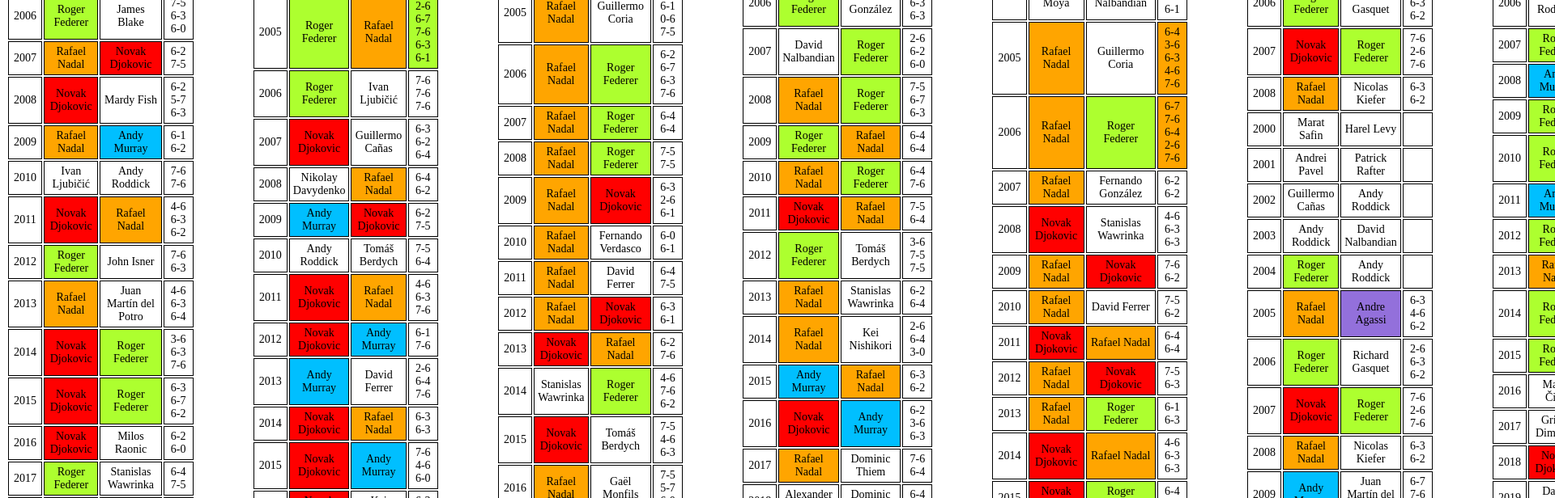
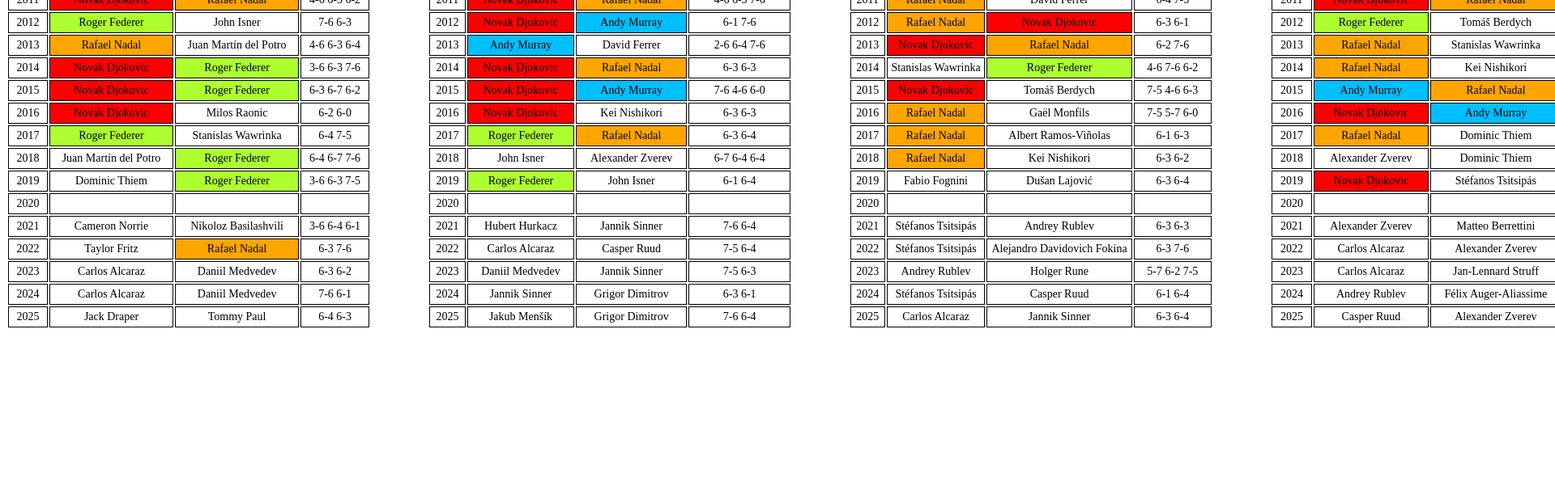
Before and after one commit to guillaumebarranco/tennis_winners, an Angular app: page /masters in a window 1280 px wide. Shown: the part 1340-1956 px from the top of the page at 81% size, 1920 px wide, since content can reach past the window. After the commit the page ends 1755 px from the top, so only its background shows below. Built offline with nearby package versions, Linux system fonts and the light colour scheme.

Commit message:
little modifs

```diff
--- a/src/app/components/tournament/tournament.component.scss
+++ b/src/app/components/tournament/tournament.component.scss
@@ -1,5 +1,6 @@
 table {
   font-size: 14px;
+  width: 450px;
 }
 
 thead th {
--- a/src/app/data/masters/montreal.ts
+++ b/src/app/data/masters/montreal.ts
@@ -40,47 +40,6 @@ export const montrealWinners = [
   {year:2006, winner: 'Roger Federer', finalist: 'Richard Gasquet', score: ['2-6', '6-3', '6-2']},
   {year:2007, winner: 'Novak Djokovic', finalist: 'Roger Federer', score: ['7-6', '2-6', '7-6']},
   {year:2008, winner: 'Rafael Nadal', finalist: 'Nicolas Kiefer', score: ['6-3', '6-2']},
-  {year:1968, winner:'Cliff Richey', finalist: 'Earl Butch Buchholz', score: ['', '', '']},
-  {year:1969, winner:'Cliff Richey', finalist: 'Butch Buchholz', score: ['', '', '']},
-  {year:1970, winner:'Rod Laver', finalist: 'Roger Taylor', score: ['', '', '']},
-  {year:1971, winner:'John Newcombe', finalist: 'Tom Okker', score: ['', '', '']},
-  {year:1972, winner:'Ilie Năstase', finalist: 'Andrew Pattison', score: ['', '', '']},
-  {year:1973, winner:'Tom Okker', finalist: 'Manuel Orantes', score: ['', '', '']},
-  {year:1974, winner:'Guillermo Vilas', finalist: 'Manuel Orantes', score: ['', '', '']},
-  {year:1975, winner:'Manuel Orantes', finalist: 'Ilie Năstase', score: ['', '', '']},
-  {year:1976, winner:'Guillermo Vilas', finalist: 'Wojtek Fibak', score: ['', '', '']},
-  {year:1977, winner:'Jeff Borowiak', finalist: 'Jaime Fillol', score: ['', '', '']},
-  {year:1978, winner:'Eddie Dibbs', finalist: 'José Luis Clerc', score: ['', '', '']},
-  {year:1979, winner:'Björn Borg', finalist: 'John McEnroe', score: ['', '', '']},
-  {year:1980, winner:'Ivan Lendl', finalist: 'Björn Borg', score: ['', '', '']},
-  {year:1981, winner:'Ivan Lendl', finalist: 'Eliot Teltscher', score: ['', '', '']},
-  {year:1982, winner:'Vitas Gerulaitis', finalist: 'Ivan Lendl', score: ['', '', '']},
-  {year:1983, winner:'Ivan Lendl', finalist: 'Anders Järryd', score: ['', '', '']},
-  {year:1984, winner:'John McEnroe', finalist: 'Vitas Gerulaitis', score: ['', '', '']},
-  {year:1985, winner:'John McEnroe', finalist: 'Ivan Lendl', score: ['', '', '']},
-  {year:1986, winner:'Boris Becker', finalist: 'Stefan Edberg', score: ['', '', '']},
-  {year: 1987, winner: 'Ivan Lendl', finalist: 'Stefan Edberg', score: ['', '', '']},
-  {year: 1988, winner: 'Ivan Lendl', finalist: 'Kevin Curren', score: ['', '', '']},
-  {year: 1989, winner: 'Ivan Lendl', finalist: 'John McEnroe', score: ['', '', '']},
-  {year: 1990, winner: 'Michael Chang', finalist: 'Jay Berger', score: ['', '', '']},
-  {year: 1991, winner: 'Andrei Chesnokov', finalist: 'Petr Korda', score: ['', '', '']},
-  {year: 1992, winner: 'Andre Agassi', finalist: 'Ivan Lendl', score: ['', '', '']},
-  {year: 1993, winner: 'Mikael Pernfors', finalist: 'Todd Martin', score: ['', '', '']},
-  {year: 1994, winner: 'Andre Agassi', finalist: 'Jason Stoltenberg', score: ['', '', '']},
-  {year: 1995, winner: 'Andre Agassi', finalist: 'Pete Sampras', score: ['', '', '']},
-  {year: 1996, winner: 'Wayne Ferreira', finalist: 'Todd Woodbridge', score: ['', '', '']},
-  {year: 1997, winner: 'Chris Woodruff', finalist: 'Gustavo Kuerten', score: ['', '', '']},
-  {year: 1998, winner: 'Patrick Rafter', finalist: 'Richard Krajicek', score: ['', '', '']},
-  {year: 1999, winner: 'Thomas Johansson', finalist: 'Ievgueni Kafelnikov', score: ['', '', '']},
-  {year: 2000, winner: 'Marat Safin', finalist: 'Harel Levy', score: ['', '', '']},
-  {year: 2001, winner: 'Andrei Pavel', finalist: 'Patrick Rafter', score: ['', '', '']},
-  {year: 2002, winner: 'Guillermo Cañas', finalist: 'Andy Roddick', score: ['', '', '']},
-  {year: 2003, winner: 'Andy Roddick', finalist: 'David Nalbandian', score: ['', '', '']},
-  {year: 2004, winner: 'Roger Federer', finalist: 'Andy Roddick', score: ['', '', '']},
-  {year: 2005, winner: 'Rafael Nadal', finalist: 'Andre Agassi', score: ['6-3', '4-6', '6-2']},
-  {year: 2006, winner: 'Roger Federer', finalist: 'Richard Gasquet', score: ['2-6', '6-3', '6-2']},
-  {year: 2007, winner: 'Novak Djokovic', finalist: 'Roger Federer', score: ['7-6', '2-6', '7-6']},
-  {year: 2008, winner: 'Rafael Nadal', finalist: 'Nicolas Kiefer', score: ['6-3', '6-2']},
   {year: 2009, winner: 'Andy Murray', finalist: 'Juan Martín del Potro', score: ['6-7', '7-6', '6-1']},
   {year: 2010, winner: 'Andy Murray', finalist: 'Roger Federer', score: ['7-5', '7-5']},
   {year: 2011, winner: 'Novak Djokovic', finalist: 'Mardy Fish', score: ['6-2', '3-6', '6-4']},
```
